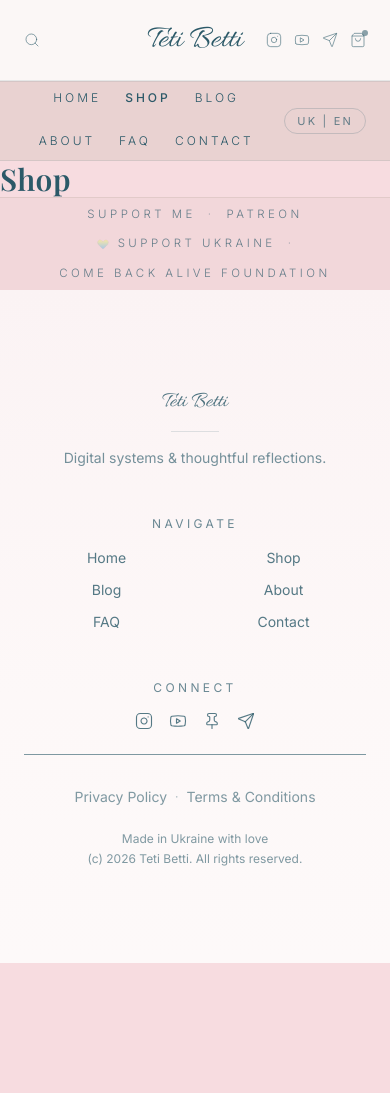
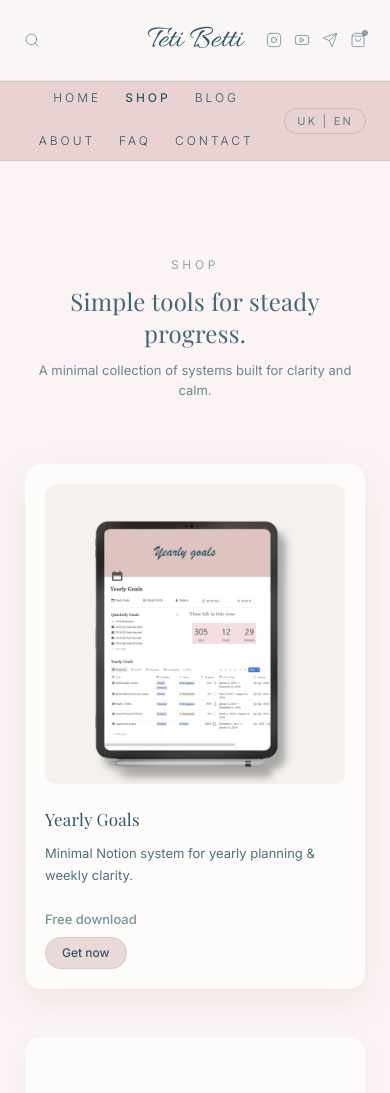
Before and after one commit to t-zhilenko/tetibetti-site, a Next.js app: page /shop in a window 390 px wide. Shown: the top 1093 px of the page. Before the commit the page ends 963 px from the top, so only its background shows below. Built offline with nearby package versions, Linux system fonts and the light colour scheme; grey boxes are pictures that could not be loaded; a web font is replaced by a local one.

Commit message:
Update yearly goals copy and shop listing

```diff
--- a/app/product/yearly-goals/page.tsx
+++ b/app/product/yearly-goals/page.tsx
@@ -86,29 +86,58 @@ export default function Page() {
         id: "what-you-get",
         title: "What You Get",
         content: (
-          <p>
-            Notion template, setup checklist, and lifetime access to updates.
-          </p>
+          <div className="space-y-3">
+            <p>Inside the template you’ll find:</p>
+            <ul className="list-disc pl-5 space-y-2">
+              <li>Yearly Goals dashboard — your main control center</li>
+              <li>Quarterly pages (Q1–Q4) with focus planning</li>
+              <li>Projects database connected to goals</li>
+              <li>Task system with automatic progress calculation</li>
+              <li>Monthly to-do view</li>
+              <li>Clean relational structure (Goals ↔ Projects ↔ Tasks)</li>
+            </ul>
+            <p>Everything is connected — nothing duplicated.</p>
+          </div>
         ),
       },
       {
         id: "why-it-works",
         title: "Why It Works",
         content: (
-          <p>
-            Quarterly focus, connected goals-to-tasks structure, and automatic
-            progress tracking to keep your year calm and visible.
-          </p>
+          <div className="space-y-3">
+            <p>This system works because it combines clarity with structure.</p>
+            <ul className="list-disc pl-5 space-y-2">
+              <li>Every goal is connected to projects and tasks</li>
+              <li>Progress updates automatically as tasks are completed</li>
+              <li>Quarterly focus prevents overwhelm</li>
+              <li>Clear “Why” blocks keep motivation visible</li>
+              <li>Relational databases remove chaos and duplication</li>
+            </ul>
+            <p>Instead of scattered to-do lists, you get a single thinking system.</p>
+          </div>
         ),
       },
       {
         id: "how-to-use",
         title: "How To Use It",
         content: (
-          <p>
-            Duplicate the template, press the setup buttons, add goals, connect
-            tasks, and review monthly or quarterly.
-          </p>
+          <div className="space-y-3">
+            <p>
+              You’ll need a free Notion account (Notion is a free app available on
+              desktop and mobile).
+            </p>
+            <p>After download:</p>
+            <ol className="list-decimal pl-5 space-y-2">
+              <li>Open the template link</li>
+              <li>Click “Duplicate” in the top right corner</li>
+              <li>Add it to your workspace</li>
+              <li>Start customizing your goals</li>
+            </ol>
+            <p>
+              You can modify categories, timelines, and views to match your
+              personal workflow.
+            </p>
+          </div>
         ),
       },
     ],
@@ -302,7 +331,7 @@ export default function Page() {
   return (
     <section className="bg-[#fdf9f9]">
       <Container className="max-w-7xl mx-auto px-4 sm:px-6 lg:px-8 py-[50px] overflow-visible">
-        <div className="grid grid-cols-1 lg:grid-cols-[13fr_12fr] lg:gap-16 gap-12 items-start">
+        <div className="grid grid-cols-1 lg:grid-cols-[13fr_12fr] lg:gap-1 gap-12 items-start">
           <div className="lg:sticky lg:top-24 lg:self-start w-full min-w-0 lg:max-w-[560px]">
             <ProductGalleryEmbla images={carouselImages} />
           </div>
@@ -311,17 +340,19 @@ export default function Page() {
               {product.title}
             </h1>
             <p className="mt-3.5 text-base font-normal leading-7 text-deep/80">
-              {product.subtitle ??
-                "A calm, minimalist Notion workspace for yearly planning. Map priorities, track progress, and keep your goals visible without noise."}
+              A calm, structured Notion system designed to help you plan your
+              year with clarity and intention. Break big goals into focused
+              quarters, connected projects, and meaningful daily action.
             </p>
             <div className="mt-3.5">
               <PriceBadge label={product.priceLabel} />
             </div>
             <ul className="mt-4 max-w-[520px] list-disc pl-5 space-y-2.5 text-[15px] leading-[26px] text-deep/80 marker:text-[#97b5c2]">
-              <li>Goals → Projects → Tasks (connected)</li>
-              <li>Progress updates automatically</li>
-              <li>Quarterly focus built in</li>
-              <li>Includes setup automations</li>
+              <li>Goals → Projects → Tasks — fully connected</li>
+              <li>Built-in quarterly planning system</li>
+              <li>Automatic progress tracking</li>
+              <li>Clean, distraction-free structure</li>
+              <li>Free Notion template — duplicate and use instantly</li>
             </ul>
             <div className="mt-[22px]">
               <LanguageSelector
@@ -344,6 +375,9 @@ export default function Page() {
             >
               {product.ctaLabel ?? "Download"}
             </a>
+            <p className="mt-2 text-[12px] text-deep/60">
+              Works with the free version of Notion.
+            </p>
             <div className="mt-6">
               <p className="text-[11px] font-medium uppercase tracking-[0.22em] text-deep/55">
                 Pairs well with
--- a/app/shop/page.tsx
+++ b/app/shop/page.tsx
@@ -1,3 +1,32 @@
-export default function Page() {
-  return <h1 className="text-3xl font-semibold">Shop</h1>;
+"use client";
+
+import Container from "@/components/Container";
+import ProductCard from "@/components/ProductCard";
+import { products } from "@/lib/products";
+
+export default function ShopPage() {
+  return (
+    <section className="bg-[#fbf3f4]">
+      <Container className="py-24 md:py-20">
+        <div className="space-y-3 text-center">
+          <p className="text-xs uppercase tracking-[0.3em] text-deep/50">Shop</p>
+          <h1 className="text-2xl md:text-3xl text-deep/90">
+            Simple tools for steady progress.
+          </h1>
+          <p className="mx-auto max-w-xl text-[13px] text-deep/70">
+            A minimal collection of systems built for clarity and calm.
+          </p>
+        </div>
+        <div className="mt-16">
+          <div className="grid gap-12 md:grid-cols-2 md:gap-10 lg:grid-cols-3 lg:gap-12">
+            {products.map((product) => (
+              <div key={product.slug} className="mx-auto w-full max-w-[340px]">
+                <ProductCard product={product} />
+              </div>
+            ))}
+          </div>
+        </div>
+      </Container>
+    </section>
+  );
 }
--- a/components/ProductCard.tsx
+++ b/components/ProductCard.tsx
@@ -1,7 +1,5 @@
 import Image from "next/image";
 import Link from "next/link";
-import { existsSync } from "fs";
-import path from "path";
 import type { Product } from "@/lib/products";
 
 type ProductCardProps = {
@@ -12,19 +10,6 @@ const primaryButtonClassName =
   "inline-flex items-center justify-center rounded-full bg-blush/60 px-4 py-1.5 text-[12px] font-medium text-deep/80 border border-deep/10";
 const secondaryButtonClassName =
   "inline-flex items-center justify-center rounded-full bg-transparent px-4 py-1.5 text-[12px] font-medium text-deep/45 border border-deep/15";
-
-const imageExists = (src: string) => {
-  if (!src.startsWith("/")) {
-    return false;
-  }
-
-  try {
-    const filePath = path.join(process.cwd(), "public", src.replace(/^\//, ""));
-    return existsSync(filePath);
-  } catch {
-    return false;
-  }
-};
 
 const PlaceholderImage = ({ title }: { title: string }) => {
   return (
@@ -39,7 +24,10 @@ const PlaceholderImage = ({ title }: { title: string }) => {
 export default function ProductCard({ product }: ProductCardProps) {
   const productHref = `/product/${product.slug}`;
   const checkoutHref = `/checkout?product=${product.slug}`;
-  const hasImage = imageExists(product.mainPreviewImage.src);
+  const baseImage = product.mainPreviewImage;
+  const hoverImage = product.galleryImages?.[0];
+  const hasImage = Boolean(baseImage?.src);
+  const hasHoverImage = Boolean(hoverImage?.src);
   const isAvailable = product.status === "available";
 
   const cardShadow = isAvailable
@@ -66,26 +54,43 @@ export default function ProductCard({ product }: ProductCardProps) {
       <div className="flex h-full flex-col space-y-6">
         <Link
           href={productHref}
-          className="block aspect-[4/3] w-full overflow-hidden rounded-[12px]"
+          className="group block w-full"
           aria-label={`${product.title} details`}
         >
           {hasImage ? (
-            <Image
-              src={product.mainPreviewImage.src}
-              alt={product.mainPreviewImage.alt ?? product.title}
-              width={640}
-              height={480}
-              className="h-full w-full object-cover"
-            />
+            <div className="relative aspect-square w-full overflow-hidden rounded-[12px]">
+              <Image
+                src={baseImage.src}
+                alt={baseImage.alt ?? product.title}
+                fill
+                sizes="(min-width: 1024px) 320px, (min-width: 768px) 280px, 90vw"
+                className={`object-contain transition-opacity duration-300 ease-out motion-reduce:transition-none ${
+                  hasHoverImage
+                    ? "opacity-100 group-hover:opacity-0 group-focus-visible:opacity-0"
+                    : "opacity-100"
+                }`}
+              />
+              {hasHoverImage ? (
+                <Image
+                  src={hoverImage!.src}
+                  alt={hoverImage!.alt ?? product.title}
+                  fill
+                  sizes="(min-width: 1024px) 320px, (min-width: 768px) 280px, 90vw"
+                  className="object-contain opacity-0 transition-opacity duration-300 ease-out motion-reduce:transition-none group-hover:opacity-100 group-focus-visible:opacity-100"
+                />
+              ) : null}
+            </div>
           ) : (
-            <PlaceholderImage title={product.title} />
+            <div className="relative aspect-square w-full overflow-hidden rounded-[12px]">
+              <PlaceholderImage title={product.title} />
+            </div>
           )}
         </Link>
         <div className="space-y-3">
           <Link href={productHref} className="inline-flex">
             <h3 className={titleClassName}>{product.title}</h3>
           </Link>
-          <p className={descriptionClassName}>{product.short}</p>
+          <p className={descriptionClassName}>{product.shortDescription}</p>
         </div>
         <div className="space-y-2">
           <p className={priceClassName}>{product.priceLabel}</p>
--- a/lib/products.ts
+++ b/lib/products.ts
@@ -9,13 +9,15 @@ export type ProductImage = {
 export type Product = {
   title: string;
   slug: string;
-  short: string;
+  shortDescription: string;
   subtitle?: string;
   priceLabel: string;
   status: ProductStatus;
   eta?: string;
   cta: string;
   ctaLabel?: string;
+  isFree?: boolean;
+  isComingSoon?: boolean;
   mainPreviewImage: ProductImage;
   galleryImages?: ProductImage[];
 };
@@ -24,13 +26,15 @@ export const products: Product[] = [
   {
     title: "Yearly Goals",
     slug: "yearly-goals",
-    short: "Minimal Notion system for yearly planning & weekly clarity.",
+    shortDescription: "Minimal Notion system for yearly planning & weekly clarity.",
     subtitle:
       "A calm, minimalist Notion workspace for yearly planning. Map priorities, track progress, and keep your goals visible without noise.",
     priceLabel: "Free download",
     status: "available",
     cta: "Get now",
     ctaLabel: "Download",
+    isFree: true,
+    isComingSoon: false,
     mainPreviewImage: {
       src: "/images/yearly-goals/main-pveview.png",
       alt: "Yearly Goals preview",
@@ -69,10 +73,12 @@ export const products: Product[] = [
   {
     title: "Nutrition System / Meal Planner",
     slug: "nutrition-system",
-    short: "A structured meal planner + nutrition tracking system.",
+    shortDescription: "A structured meal planner + nutrition tracking system.",
     priceLabel: "Estimated delivery: 20 March",
     status: "coming_soon",
     cta: "Coming soon",
+    isFree: false,
+    isComingSoon: true,
     mainPreviewImage: {
       src: "/images/products/nutrition-system.jpg",
       alt: "Nutrition System preview",
@@ -81,10 +87,12 @@ export const products: Product[] = [
   {
     title: "Java Cheat Sheets",
     slug: "java-cheat-sheets",
-    short: "Practical Java notes + interview-ready cheat sheets.",
+    shortDescription: "Practical Java notes + interview-ready cheat sheets.",
     priceLabel: "Estimated delivery: 15 April",
     status: "coming_soon",
     cta: "Coming soon",
+    isFree: false,
+    isComingSoon: true,
     mainPreviewImage: {
       src: "/images/products/java-cheat-sheets.jpg",
       alt: "Java Cheat Sheets preview",
```
Also changed, not shown: components/ProductGalleryEmbla.tsx (+9 -6 lines).
